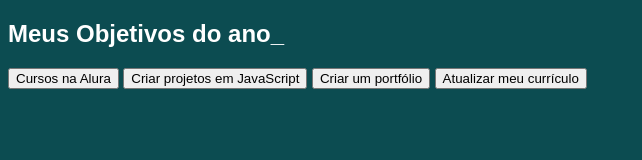
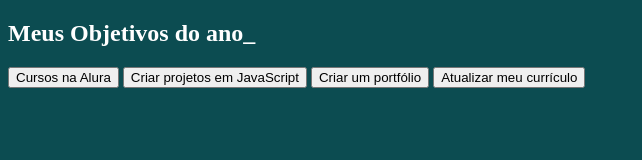
Before and after one commit to lefarage/Meus-Objetivos-do-ano---3B, a plain HTML site: page index.html in a window 1280 px wide. Shown: the whole page, without its empty margins (0-642 px from the left). Drawn offline with Linux system fonts and the light colour scheme.

Commit message:
tentativa fonte

```diff
--- a/style.css
+++ b/style.css
@@ -12,6 +12,7 @@
 body {
     background-color: #0C4C51;
     color: #FFFFFF;
-    font-family: 'Chakra Petch',sans-serif;
+    chakra-petch-light {
+        font-family: "Chakra Petch", sans-serif;}
 
 }
```
